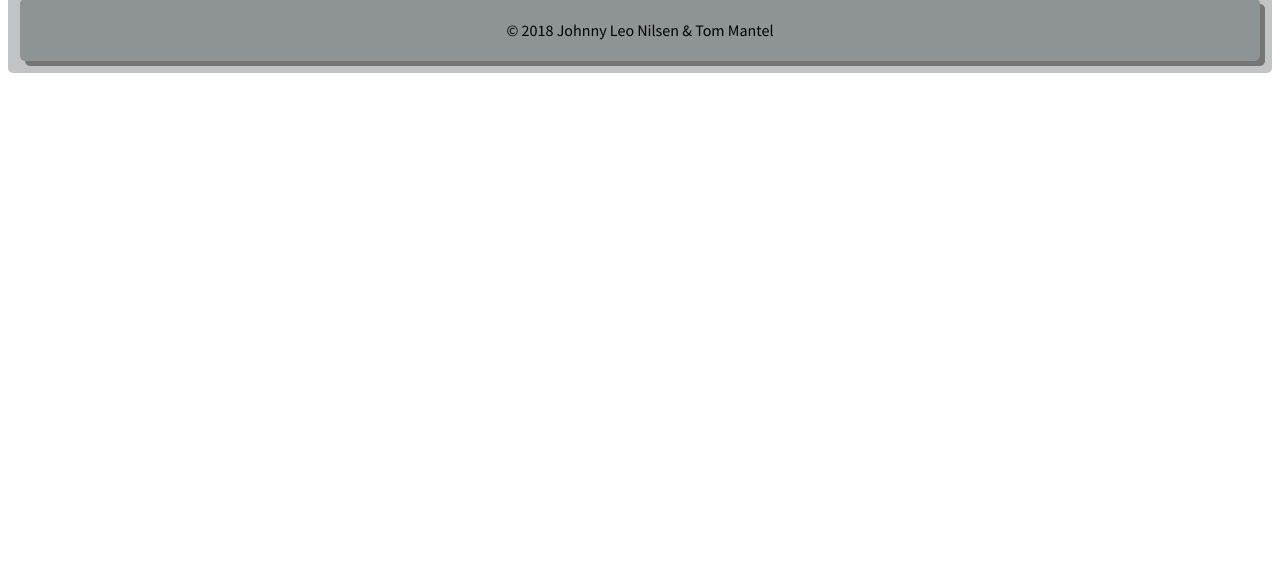
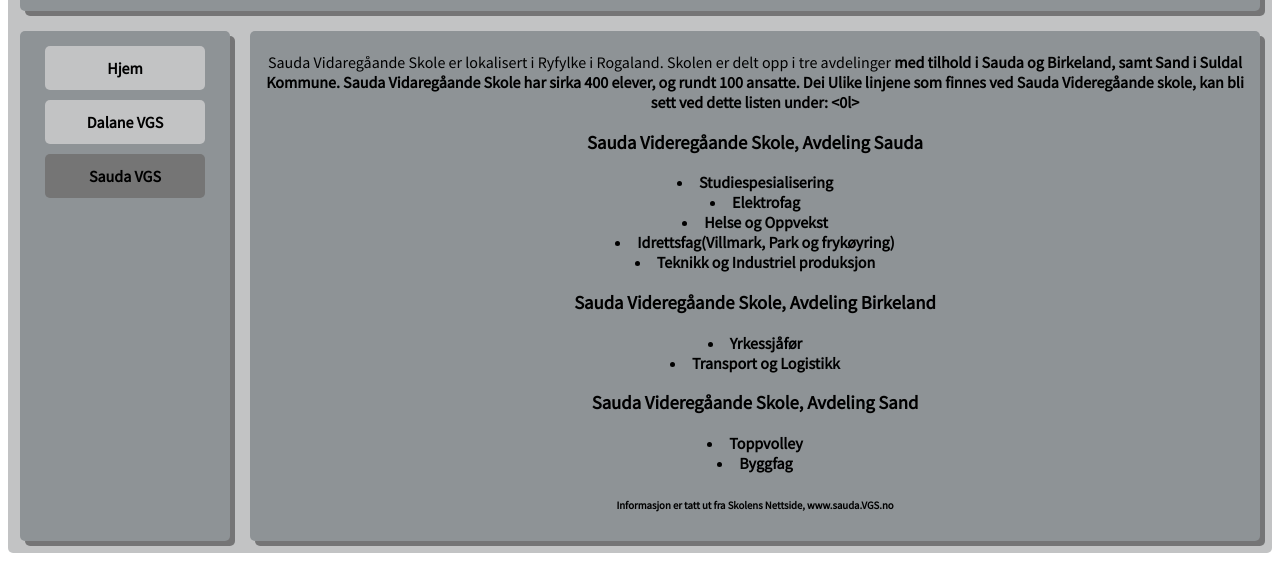
Before and after one commit to nr-it1-gruppe6/Nettside, a plain HTML site: page Uke/44-46/sauda.html in a window 1280 px wide. Shown: the part 664-1225 px from the top of the page. Before the commit the page ends 800 px from the top, so only its background shows below. Drawn offline with Linux system fonts and the light colour scheme.

Commit message:
Update sauda.html

```diff
--- a/Uke/44-46/sauda.html
+++ b/Uke/44-46/sauda.html
@@ -22,10 +22,47 @@
 
   <div class="content boks">
 
+  <p>
+
+Sauda Vidaregåande Skole er lokalisert i Ryfylke i Rogaland. Skolen er delt opp i tre avdelinger
+      <b>
+      med tilhold i Sauda og Birkeland, samt Sand i Suldal Kommune.
+    <b>
+    Sauda Vidaregåande Skole har sirka 400 elever, og rundt 100 ansatte. Dei Ulike linjene som finnes ved Sauda Videregåande skole,
+        <b>
+        kan bli sett ved dette listen under:
+        </b>
+
+    <0l>
+        <h3>Sauda Videregåande Skole, Avdeling Sauda</h3>
+
+            <li>Studiespesialisering</li>
+            <li>Elektrofag</li>
+            <li>Helse og Oppvekst</li>
+            <li>Idrettsfag(Villmark, Park og frykøyring)</li>
+            <li>Teknikk og Industriel produksjon</li>
+
+        <h3>Sauda Videregåande Skole, Avdeling Birkeland</h3>
+
+            <li>Yrkessjåfør</li>
+            <li>Transport og Logistikk</li>
+
+        <h3>Sauda Videregåande Skole, Avdeling Sand</h3>
+
+            <li>Toppvolley</li>
+            <li>Byggfag</li>
+        <h6>Informasjon er tatt ut fra Skolens Nettside, www.sauda.VGS.no</h6>
+   </0l>
+
+  </p>
+
   </div>
 
   <div class="map boks">
     <p>
+      Sauda VGS ligger nærme sentrum Sauda, og er nærme hurtigbåten og nærmaste hyblane i område.
+      <b>
+      Dette gjør det lett for mangen elever til å komme seg rundt i Byen.
     </p>
     <iframe class="sauda-map" src="https://maps.google.com/maps?q=Sauda%20Videreg%C3%A5ande%20skule%20Griegs%20gate&t=&z=15&ie=UTF8&iwloc=&output=embed">
     </iframe>
```
